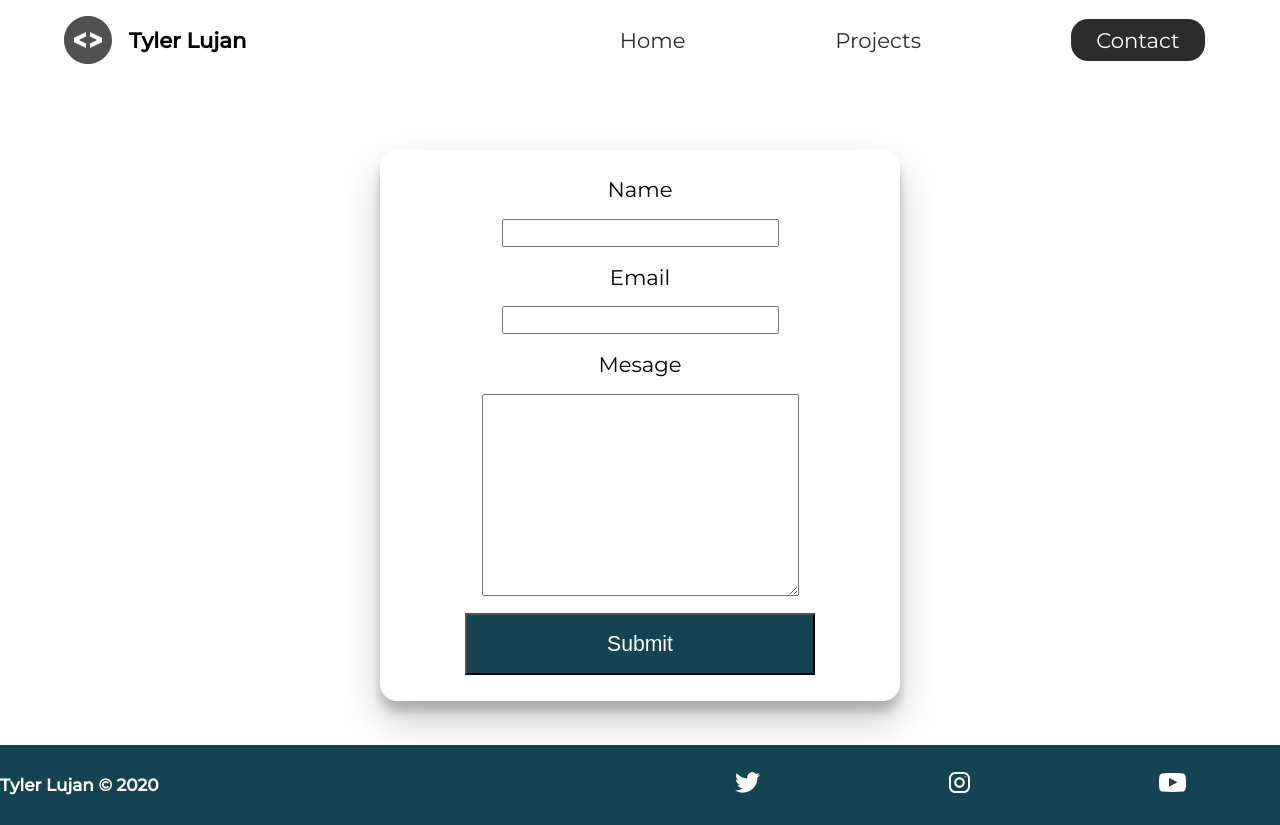
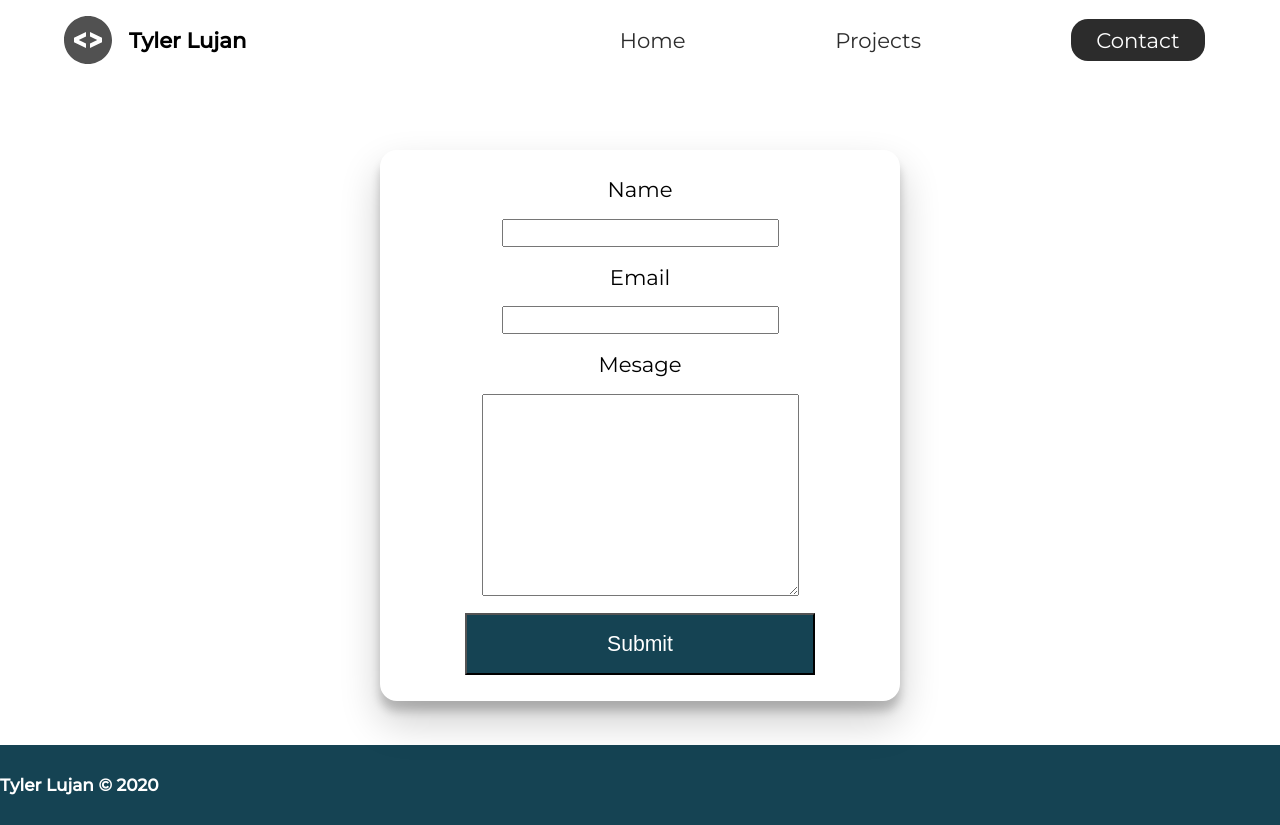
Before and after one commit to t-lujan/Portfolio, a plain HTML site: page contact/index.html in a window 1280 px wide. Drawn offline with Linux system fonts and the light colour scheme.

Commit message:
Update index.html

```diff
--- a/contact/index.html
+++ b/contact/index.html
@@ -43,11 +43,7 @@
 </section>
      <footer>
         <h4>Tyler Lujan &copy; 2020</h4>
-        <ul>
-            <li><a href="#"> <img src="/icons/twitter 1.svg" alt="twitter-socail"></a></li>
-            <li><a href="#"> <img src="/icons/instagram 1.svg" alt="instagram-socail"></a></li>
-            <li><a href="#"> <img src="/icons/youtube-symbol 1.svg" alt="youtube-social"></a></li>
-        </ul>
+
     </footer>
 </body>
 </html>
```
